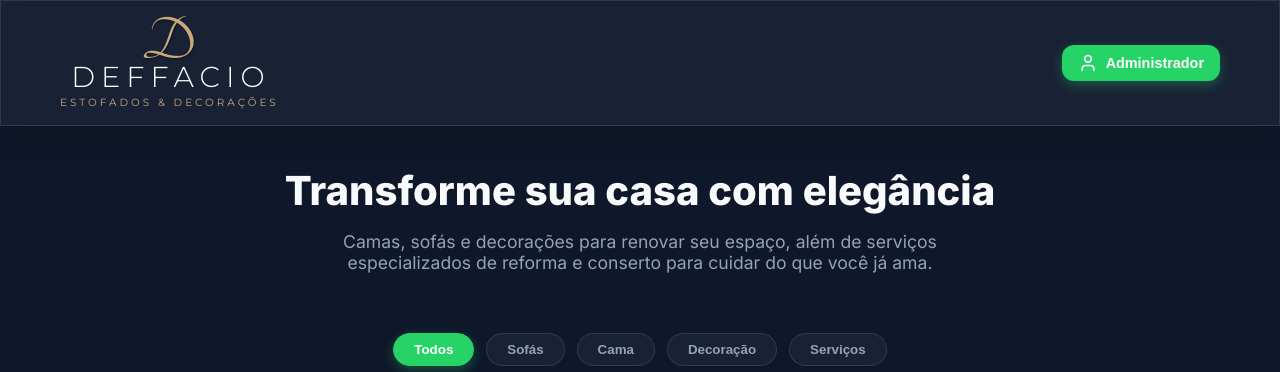
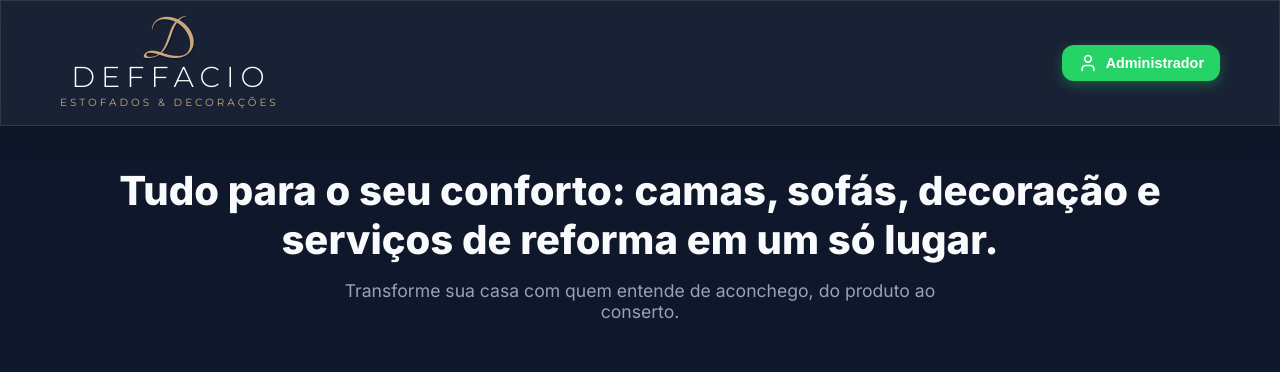
Before and after one commit to pbaduaneira-lang/deffacio-estofados-e-decoracao, a React (Vite) app: page / in a window 1280 px wide. Shown: the top 372 px of the page. Built offline with nearby package versions, Linux system fonts and the light colour scheme.

Commit message:
fix: atualizar texto principal da home

```diff
--- a/src/App.jsx
+++ b/src/App.jsx
@@ -143,9 +143,9 @@ function App() {
         {activeView === 'store' ? (
           <>
             <section className="hero">
-              <h2 className="animate-fade-in">Transforme sua casa com elegância</h2>
+              <h2 className="animate-fade-in">Tudo para o seu conforto: camas, sofás, decoração e serviços de reforma em um só lugar.</h2>
               <p className="animate-fade-in" style={{ animationDelay: '0.1s' }}>
-                Camas, sofás e decorações para renovar seu espaço, além de serviços especializados de reforma e conserto para cuidar do que você já ama.
+                Transforme sua casa com quem entende de aconchego, do produto ao conserto.
               </p>
             </section>
 
```
